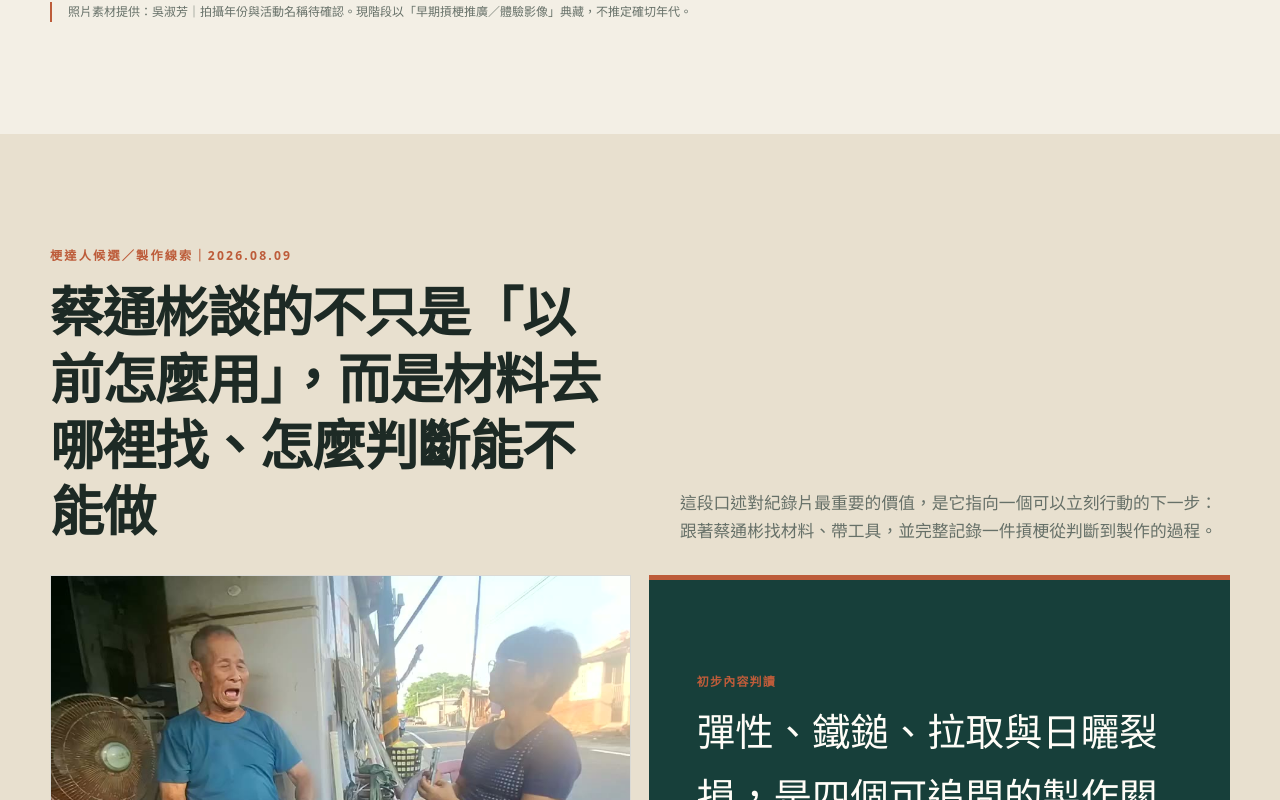
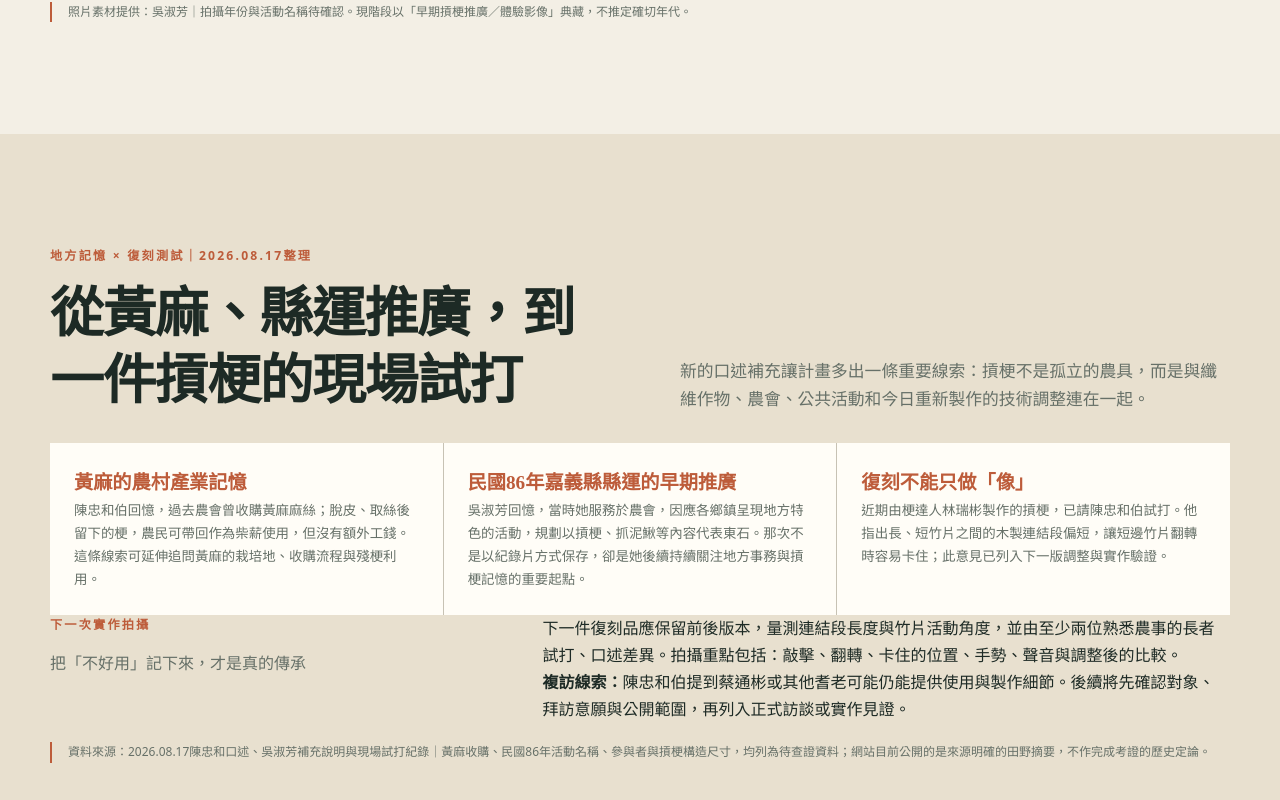
Before and after one commit to qoun2004/wenzai-memory, a Next.js app: page /projects/gonggen in a window 1280 px wide. Shown: the part 3960-4760 px from the top of the page. Built offline with nearby package versions, Linux system fonts and the light colour scheme.

Commit message:
Add jute history and Gonggen prototype feedback

```diff
--- a/app/projects/gonggen/page.tsx
+++ b/app/projects/gonggen/page.tsx
@@ -95,6 +95,39 @@ export default function GonggenProjectPage() {
         <p className="material-credit">
           照片素材提供：吳淑芳｜拍攝年份與活動名稱待確認。現階段以「早期摃梗推廣／體驗影像」典藏，不推定確切年代。
         </p>
+      </section>
+      <section className="section section-tint" id="gonggen-memory-and-prototype-20260817">
+        <div className="site-width">
+          <div className="section-heading archive-heading">
+            <div>
+              <p className="eyebrow">地方記憶 × 復刻測試｜2026.08.17整理</p>
+              <h2>從黃麻、縣運推廣，到一件摃梗的現場試打</h2>
+            </div>
+            <p>新的口述補充讓計畫多出一條重要線索：摃梗不是孤立的農具，而是與纖維作物、農會、公共活動和今日重新製作的技術調整連在一起。</p>
+          </div>
+          <div className="usability-grid">
+            <article>
+              <strong>黃麻的農村產業記憶</strong>
+              <p>陳忠和伯回憶，過去農會曾收購黃麻麻絲；脫皮、取絲後留下的梗，農民可帶回作為柴薪使用，但沒有額外工錢。這條線索可延伸追問黃麻的栽培地、收購流程與殘梗利用。</p>
+            </article>
+            <article>
+              <strong>民國86年嘉義縣縣運的早期推廣</strong>
+              <p>吳淑芳回憶，當時她服務於農會，因應各鄉鎮呈現地方特色的活動，規劃以摃梗、抓泥鰍等內容代表東石。那次不是以紀錄片方式保存，卻是她後續持續關注地方事務與摃梗記憶的重要起點。</p>
+            </article>
+            <article>
+              <strong>復刻不能只做「像」</strong>
+              <p>近期由梗達人林瑞彬製作的摃梗，已請陳忠和伯試打。他指出長、短竹片之間的木製連結段偏短，讓短邊竹片翻轉時容易卡住；此意見已列入下一版調整與實作驗證。</p>
+            </article>
+          </div>
+          <div className="prose-grid field-followup">
+            <aside><p className="eyebrow">下一次實作拍攝</p><h3>把「不好用」記下來，才是真的傳承</h3></aside>
+            <article>
+              <p>下一件復刻品應保留前後版本，量測連結段長度與竹片活動角度，並由至少兩位熟悉農事的長者試打、口述差異。拍攝重點包括：敲擊、翻轉、卡住的位置、手勢、聲音與調整後的比較。</p>
+              <p><strong>複訪線索：</strong>陳忠和伯提到蔡通彬或其他耆老可能仍能提供使用與製作細節。後續將先確認對象、拜訪意願與公開範圍，再列入正式訪談或實作見證。</p>
+            </article>
+          </div>
+          <p className="material-credit">資料來源：2026.08.17陳忠和口述、吳淑芳補充說明與現場試打紀錄｜黃麻收購、民國86年活動名稱、參與者與摃梗構造尺寸，均列為待查證資料；網站目前公開的是來源明確的田野摘要，不作完成考證的歷史定論。</p>
+        </div>
       </section>
       <section className="section section-tint" id="cai-tong-bin-20260809">
         <div className="site-width">
```
